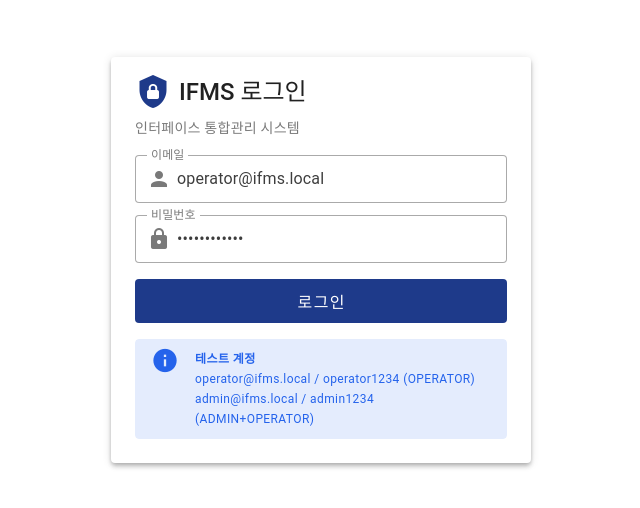
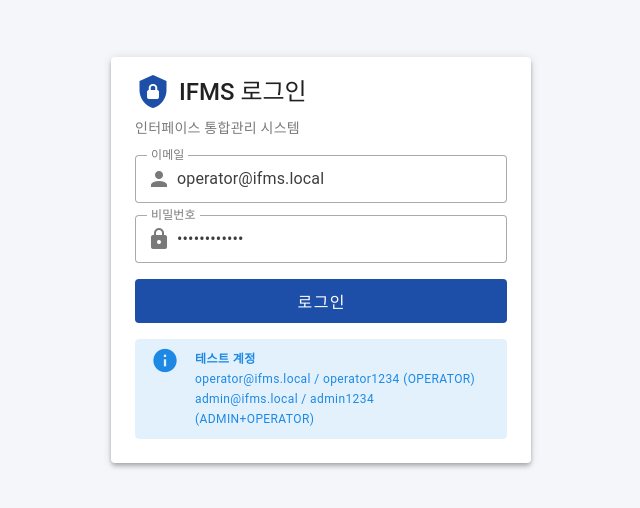
Before and after one commit to ljy0221/noaats_erp, a Vue app in the folder frontend/: page /login in a window 1280 px wide. Shown: the part 140-648 px from the top of the page, without its empty margins (319-959 px from the left). Built offline with nearby package versions, Linux system fonts and the light colour scheme; no server answers.

Commit message:
feat(ui): Vuetify 테마 금융 톤 재도색 (primary #1E4FA8 + 상태 4색)

```diff
--- a/frontend/src/plugins/vuetify.ts
+++ b/frontend/src/plugins/vuetify.ts
@@ -9,12 +9,14 @@ export const vuetify = createVuetify({
     themes: {
       light: {
         colors: {
-          primary: '#1E3A8A',
-          secondary: '#475569',
-          success: '#16A34A',
-          error: '#DC2626',
-          warning: '#D97706',
-          info: '#2563EB',
+          primary:    '#1E4FA8',
+          secondary:  '#3A6FCE',
+          success:    '#1E8A4C',
+          error:      '#C62828',
+          warning:    '#ED8936',
+          info:       '#1E88E5',
+          surface:    '#FFFFFF',
+          background: '#F4F6FA',
         },
       },
     },
```
